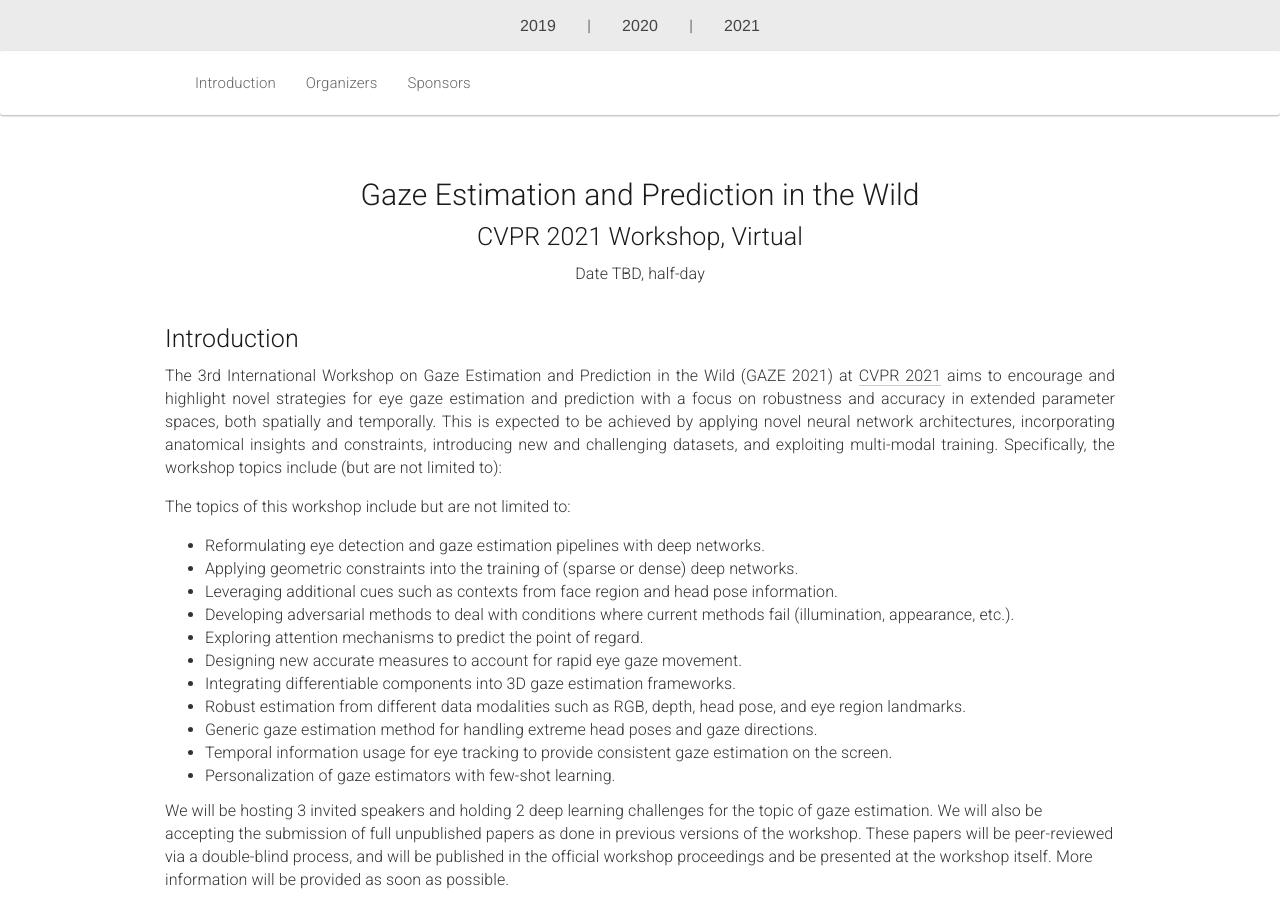
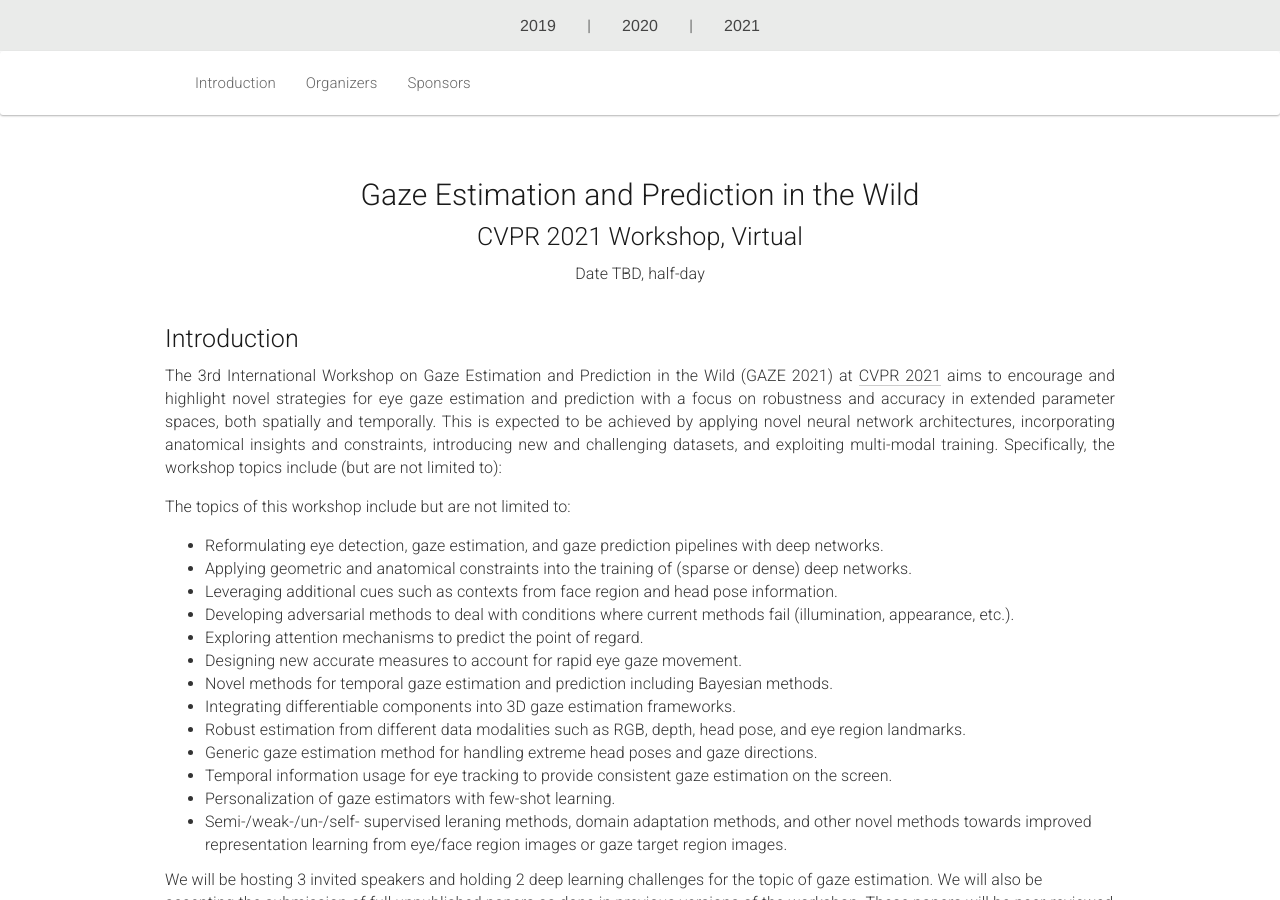
Before and after one commit to gazeworkshop/gazeworkshop.github.io, a Jekyll site: the page built from _pages/home_2021.md, in a window 1280 px wide and 900 px high. Built offline with Jekyll 4.4.1, drawn with Linux system fonts in a browser that asks for light colours; nearby versions of some CDN libraries.

Commit message:
Slightly extend 2021 topics list.

```diff
--- a/_pages/home_2021.md
+++ b/_pages/home_2021.md
@@ -36,17 +36,19 @@ Specifically, the workshop topics include (but are not limited to):
       The topics of this workshop include but are not limited to:
     </p>
     <ul>
-      <li>Reformulating eye detection and gaze estimation pipelines with deep networks.</li>
-      <li>Applying geometric constraints into the training of (sparse or dense) deep networks.</li>
+      <li>Reformulating eye detection, gaze estimation, and gaze prediction pipelines with deep networks.</li>
+      <li>Applying geometric and anatomical constraints into the training of (sparse or dense) deep networks.</li>
       <li>Leveraging additional cues such as contexts from face region and head pose information.</li>
       <li>Developing adversarial methods to deal with conditions where current methods fail (illumination, appearance, etc.).</li>
       <li>Exploring attention mechanisms to predict the point of regard.</li>
       <li>Designing new accurate measures to account for rapid eye gaze movement.</li>
+      <li>Novel methods for temporal gaze estimation and prediction including Bayesian methods.</li>
       <li>Integrating differentiable components into 3D gaze estimation frameworks.</li>
       <li>Robust estimation from different data modalities such as RGB, depth, head pose, and eye region landmarks.</li>
       <li>Generic gaze estimation method for handling extreme head poses and gaze directions.</li>
       <li>Temporal information usage for eye tracking to provide consistent gaze estimation on the screen.</li>
       <li>Personalization of gaze estimators with few-shot learning.</li>
+      <li>Semi-/weak-/un-/self- supervised leraning methods, domain adaptation methods, and other novel methods towards improved representation learning from eye/face region images or gaze target region images.</li>
     </ul>
 We will be hosting 3 invited speakers and holding 2 deep learning challenges for the topic of gaze estimation. We will also be accepting the submission of full unpublished papers as done in previous versions of the workshop. These papers will be peer-reviewed via a double-blind process, and will be published in the official workshop proceedings and be presented at the workshop itself. More information will be provided as soon as possible.
   </div>
```
